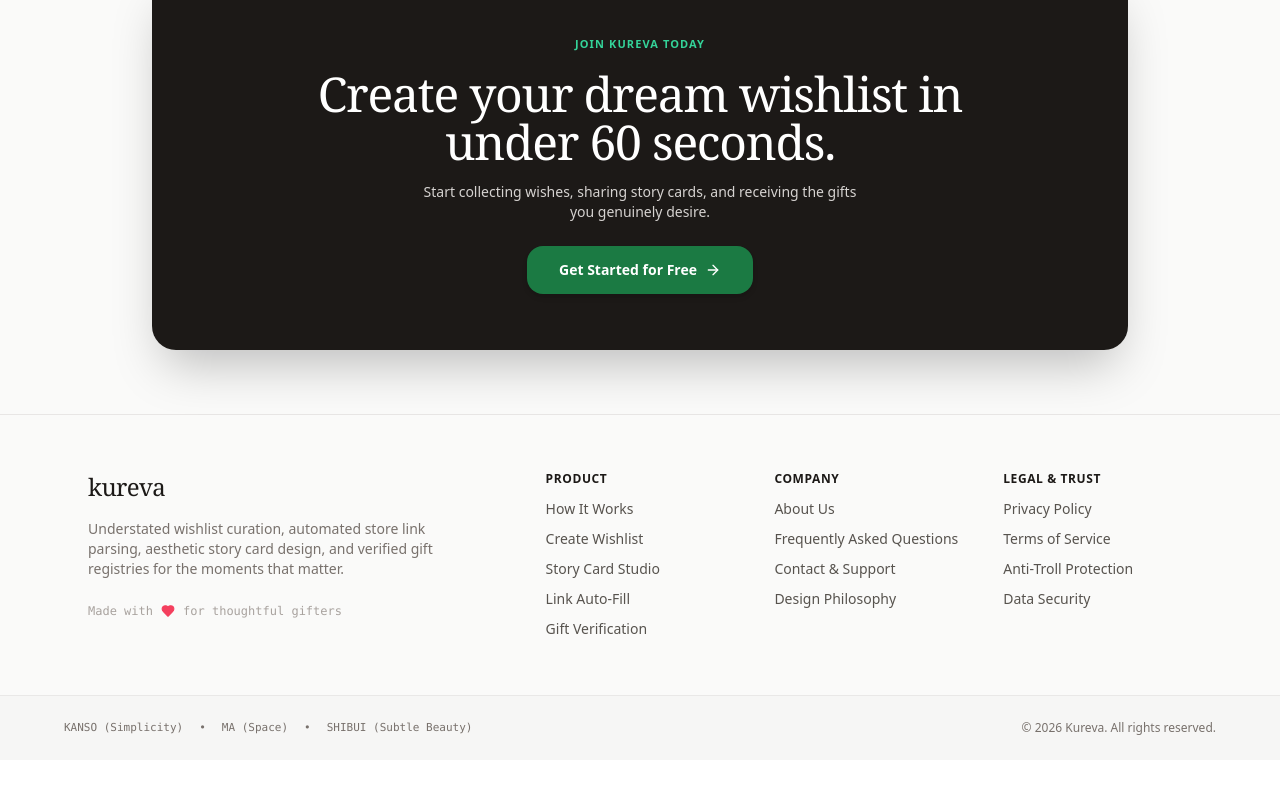
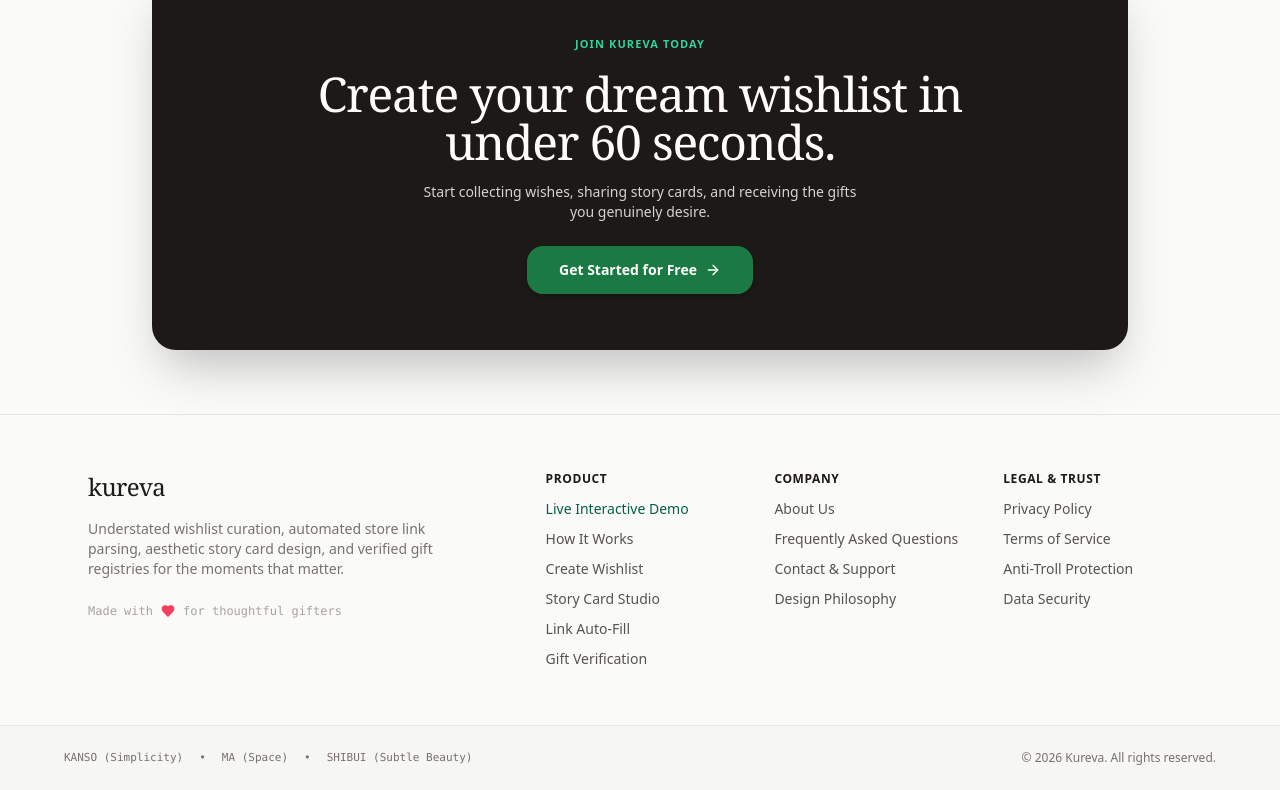
Before and after one commit to apreezofficial/kureva, a Next.js app in the folder kureva-web/: page / in a window 1280 px wide. Shown: the part 7640-8430 px from the top of the page. Before the commit the page ends 8400 px from the top, so only its background shows below. Built offline with nearby package versions, Linux system fonts and the light colour scheme; no server answers.

Commit message:
feat(footer): add live demo link to product column

```diff
--- a/kureva-web/src/components/navigation/MarketingFooter.tsx
+++ b/kureva-web/src/components/navigation/MarketingFooter.tsx
@@ -33,6 +33,11 @@ export default function MarketingFooter() {
               Product
             </h4>
             <ul className="space-y-2.5 text-xs sm:text-sm font-light">
+              <li>
+                <Link href="/demo" className="hover:text-stone-900 transition-colors font-medium text-emerald-800">
+                  Live Interactive Demo
+                </Link>
+              </li>
               <li>
                 <Link href="/how-it-works" className="hover:text-stone-900 transition-colors">
                   How It Works
```
